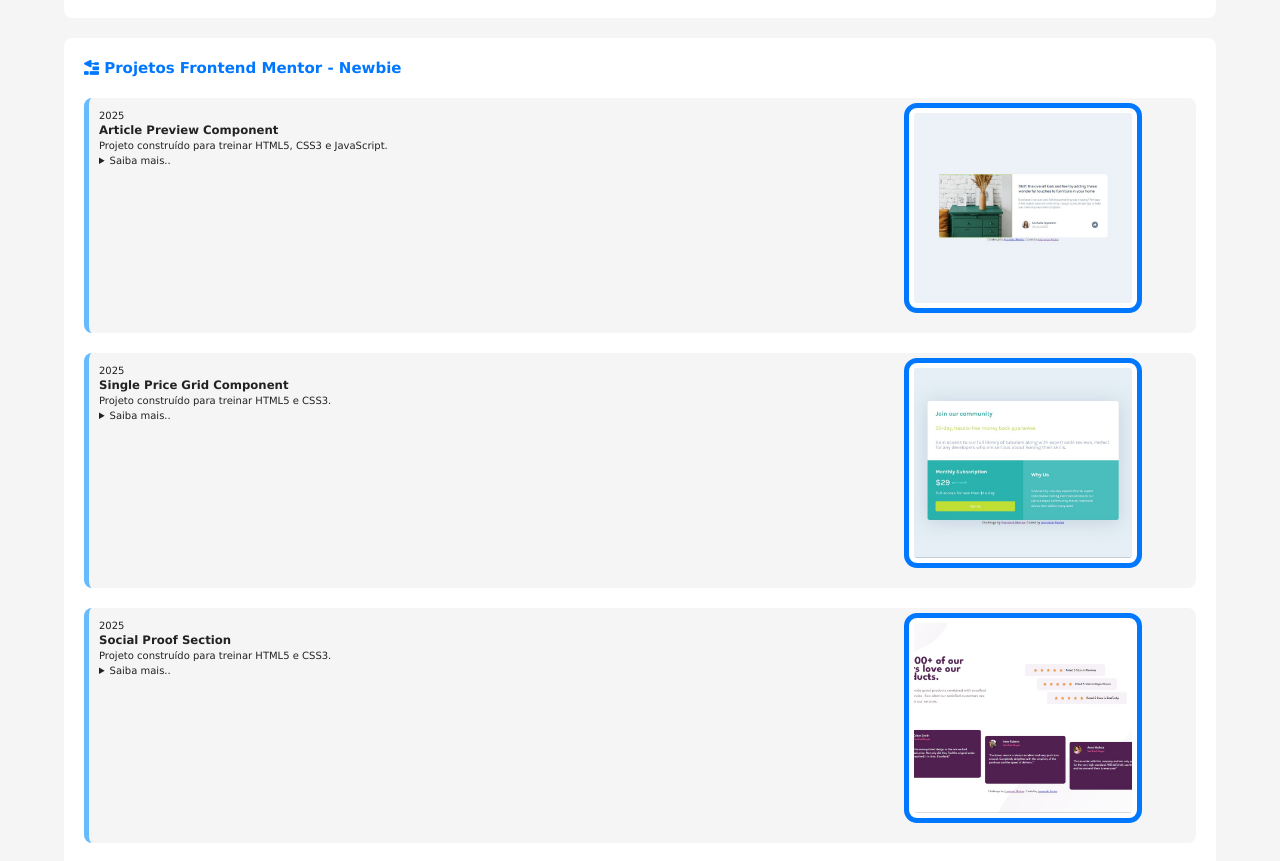
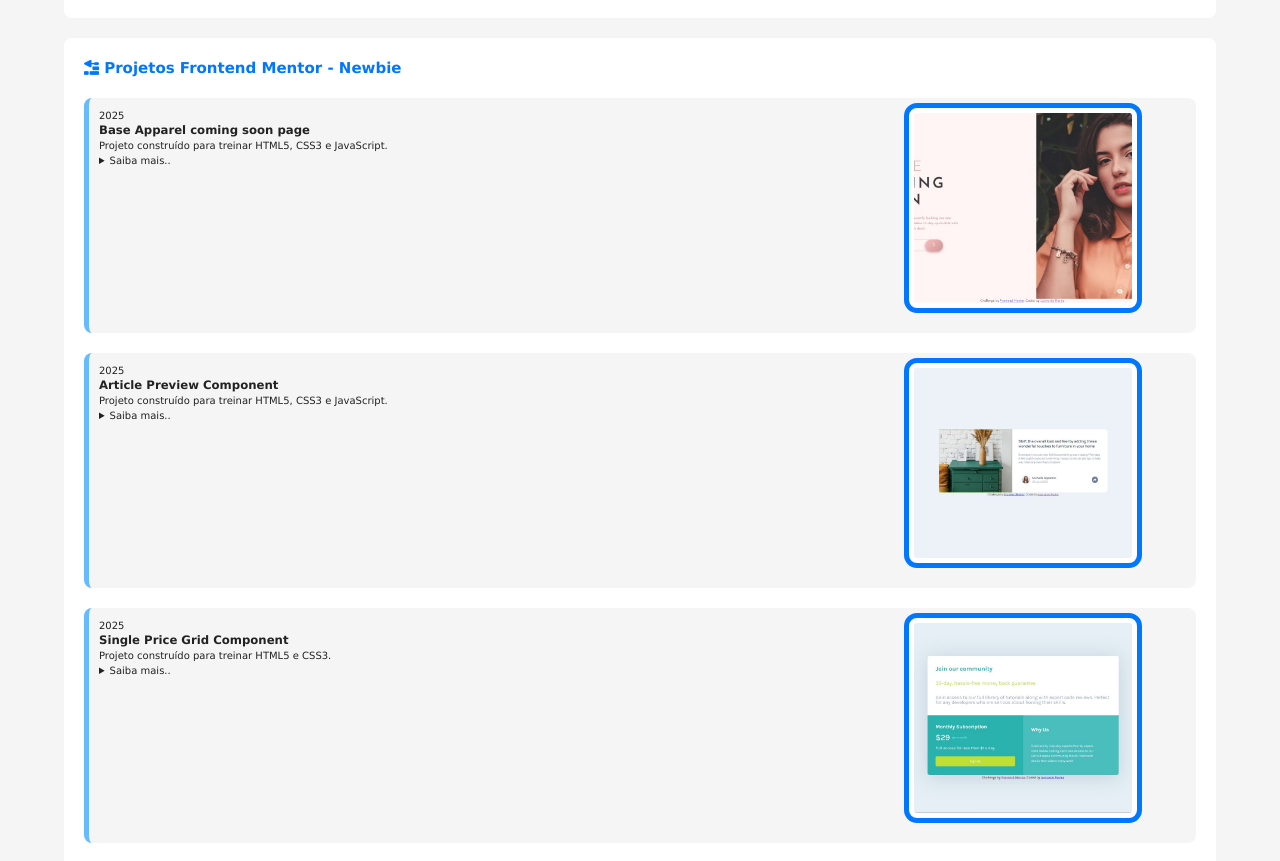
Before and after one commit to Leoemanuel21/Portfolio, a plain HTML site: page index.html in a window 1280 px wide. Shown: the part 2300-3161 px from the top of the page. Drawn offline with Linux system fonts and the light colour scheme.

Commit message:
novo projeto add

```diff
--- a/index.html
+++ b/index.html
@@ -522,7 +522,21 @@
                                 <p>Pratique suas habilidades de layout com este componente de pré-visualização de artigos. Também é muito divertido brincar com as animações dos ícones de compartilhamento.</p>
                             </details>
                         </div>
+                    </div>
 
+                    <div class="projeto"> <!-- Projeto 18 -->
+                        <a href="https://leoemanuel21.github.io/Base-Apparel-coming-soon-page/" target="_blank">
+                            <img src="imagens/Frontend Mentor/Iniciante/Base Apparel coming soon page.jpg" alt="Projeto 17" class="foto">
+                        </a>
+                        <div class="projeto-info">
+                            <p class="periodo">2025</p>
+                            <h3 class="titulo">Base Apparel coming soon page</h3>
+                            <p>Projeto construído para treinar HTML5, CSS3 e JavaScript.</p>
+                            <details class="descrição">
+                                <summary>Saiba mais..</summary>
+                                <p>Este layout parece bastante simples, mas contém alguns detalhes interessantes que testarão suas habilidades em CSS. Você também poderá praticar validação básica de formulários.</p>
+                            </details>
+                        </div>
                     </div>
 
                 </div>
```
